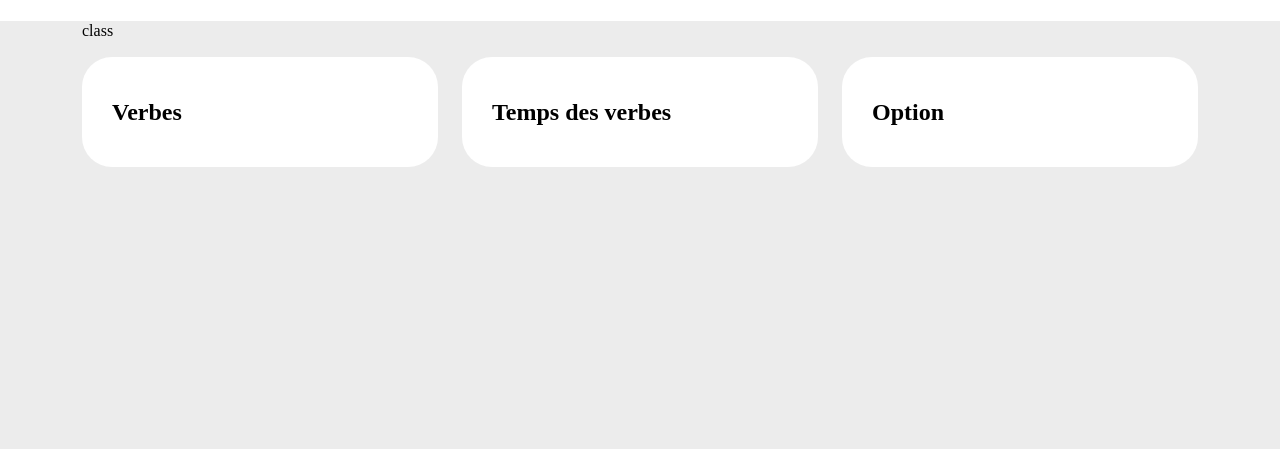
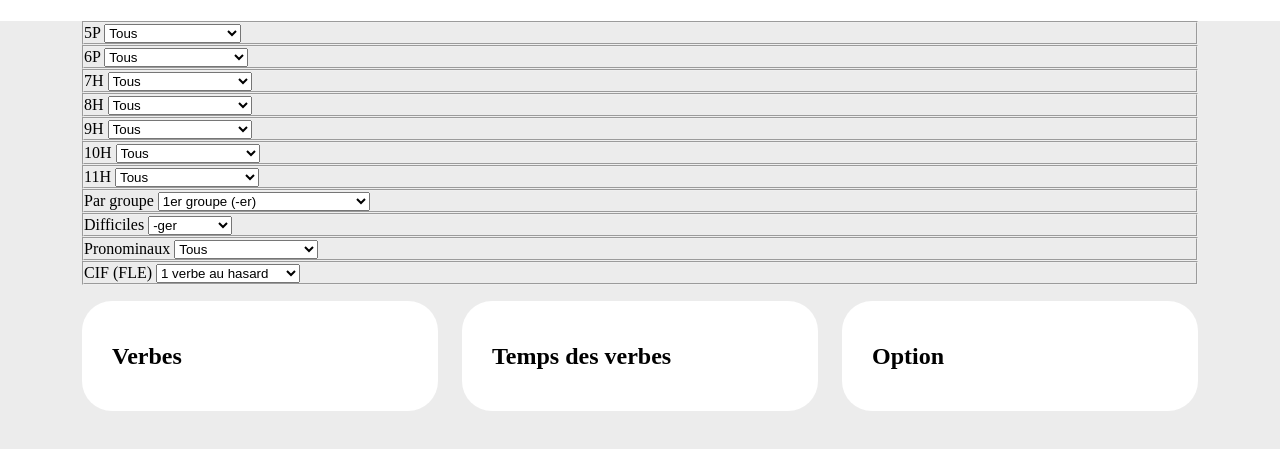
Before and after one commit to JeanneSciboz/tatitotu, a website built with Parcel: page src/index.html in a window 1280 px wide. Shown: the part 85-534 px from the top of the page. Built offline with nearby package versions, Linux system fonts and the light colour scheme.

Commit message:
écriture de la section class dans le html

```diff
--- a/src/index.html
+++ b/src/index.html
@@ -35,7 +35,109 @@
     </header>
     <div class="container">
       <div class="row">
-        <div class="col-12">class</div>
+        <div class="col-12">
+          <fieldset>
+            <label for="class">5P</label>
+            <select name="class" id="class">
+              <option value="">Tous</option>
+              <option value="">1 verbe au hasard</option>
+              <option value="">3 verbes au hasard</option>
+              <option value="">6 verbes au hasard</option>
+            </select>
+          </fieldset>
+          <fieldset>
+            <label for="class">6P</label>
+            <select name="class" id="class">
+              <option value="">Tous</option>
+              <option value="">1 verbe au hasard</option>
+              <option value="">5 verbes au hasard</option>
+              <option value="">10 verbes au hasard</option>
+            </select>
+          </fieldset>
+          <fieldset>
+            <label for="class">7H</label>
+            <select name="class" id="class">
+              <option value="">Tous</option>
+              <option value="">1 verbe au hasard</option>
+              <option value="">5 verbes au hasard</option>
+              <option value="">10 verbes au hasard</option>
+            </select>
+          </fieldset>
+          <fieldset>
+            <label for="class">8H</label>
+            <select name="class" id="class">
+              <option value="">Tous</option>
+              <option value="">1 verbe au hasard</option>
+              <option value="">5 verbes au hasard</option>
+              <option value="">10 verbes au hasard</option>
+            </select>
+          </fieldset>
+          <fieldset>
+            <label for="class">9H</label>
+            <select name="class" id="class">
+              <option value="">Tous</option>
+              <option value="">1 verbe au hasard</option>
+              <option value="">5 verbes au hasard</option>
+              <option value="">10 verbes au hasard</option>
+            </select>
+          </fieldset>
+          <fieldset>
+            <label for="class">10H</label>
+            <select name="class" id="class">
+              <option value="">Tous</option>
+              <option value="">1 verbe au hasard</option>
+              <option value="">5 verbes au hasard</option>
+              <option value="">10 verbes au hasard</option>
+            </select>
+          </fieldset>
+          <fieldset>
+            <label for="class">11H</label>
+            <select name="class" id="class">
+              <option value="">Tous</option>
+              <option value="">1 verbe au hasard</option>
+              <option value="">5 verbes au hasard</option>
+              <option value="">10 verbes au hasard</option>
+            </select>
+          </fieldset>
+          <fieldset>
+            <label for="class">Par groupe</label>
+            <select name="class" id="class">
+              <option value="">1er groupe (-er)</option>
+              <option value="">2e groupe</option>
+              <option value="">3e groupe</option>
+              <option value="">3e groupe (-ir)</option>
+              <option value="">3e groupe (-oir)</option>
+              <option value="">3e groupe (-oire, -aire, -dre, etc)</option>
+            </select>
+          </fieldset>
+          <fieldset>
+            <label for="class">Difficiles</label>
+            <select name="class" id="class">
+              <option value="">-ger</option>
+              <option value="">-cer</option>
+              <option value="">-ger + -cer</option>
+              <option value="">Rares</option>
+              <option value="">Difficiles</option>
+            </select>
+          </fieldset>
+          <fieldset>
+            <label for="class">Pronominaux</label>
+            <select name="class" id="class">
+              <option value="">Tous</option>
+              <option value="">1 verbe au hasard</option>
+              <option value="">5 verbes au hasard</option>
+              <option value="">10 verbes au hasard</option>
+            </select>
+          </fieldset>
+          <fieldset>
+            <label for="class">CIF (FLE)</label>
+            <select name="class" id="class">
+              <option value="">1 verbe au hasard</option>
+              <option value="">5 verbes au hasard</option>
+              <option value="">10 verbes au hasard</option>
+            </select>
+          </fieldset>
+        </div>
       </div>
       <div class="row">
         <div class="col-4">
@@ -46,6 +148,7 @@
         <div class="col-4">
           <div class="card">
             <h2>Temps des verbes</h2>
+            <div class="checkbox"></div>
           </div>
         </div>
         <div class="col-4">
```
